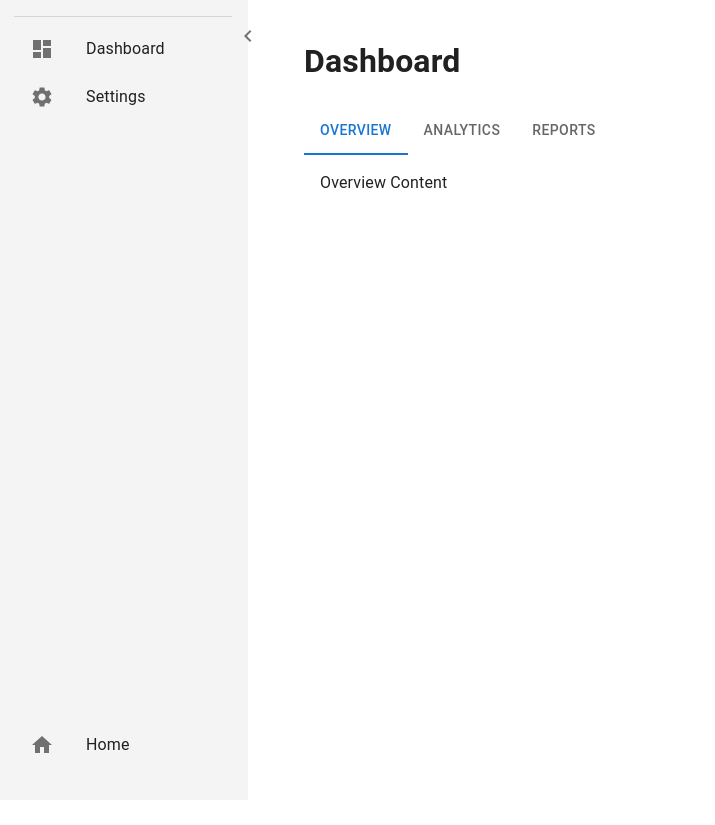
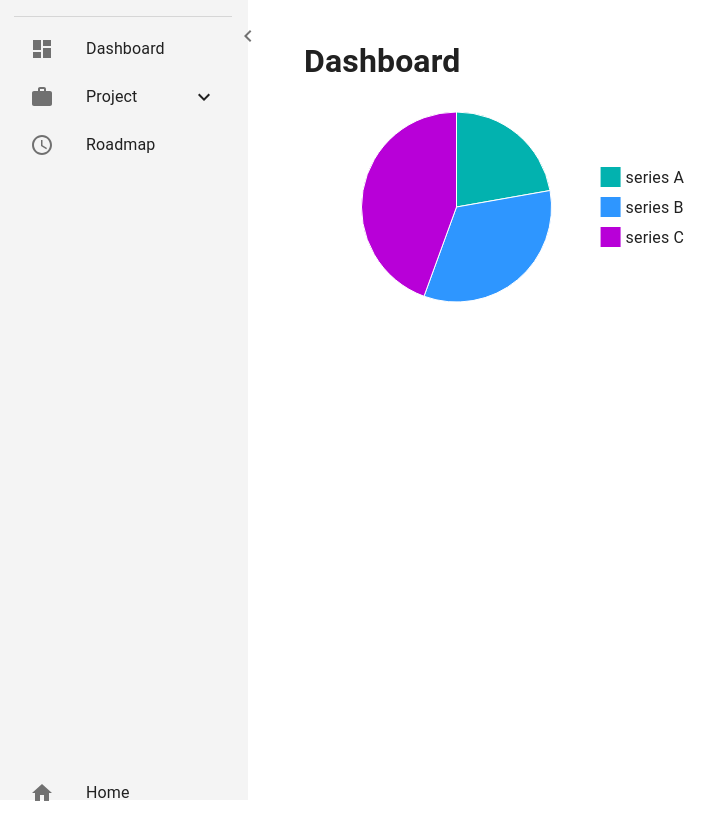
Before and after one commit to alfarabi-a96/dashboard-train, a Next.js app: page /main/dashboard in a window 1280 px wide. Shown: the whole page, without its empty margins (2-717 px from the left). Before the commit the page ends 800 px from the top, so only its background shows below. Built offline with nearby package versions, Linux system fonts and the light colour scheme.

Commit message:
Update content

```diff
--- a/package.json
+++ b/package.json
@@ -11,8 +11,9 @@
   "dependencies": {
     "@emotion/react": "^11.13.0",
     "@emotion/styled": "^11.13.0",
-    "@mui/icons-material": "^5.16.6",
-    "@mui/material": "^5.16.6",
+    "@mui/icons-material": "^5.16.7",
+    "@mui/material": "^5.16.7",
+    "@mui/x-charts": "^7.12.1",
     "next": "13.5.6",
     "react": "^18",
     "react-dom": "^18"
--- /dev/null
+++ b/src/components/chart/chart.tsx
@@ -0,0 +1,18 @@
+import { PieChart } from '@mui/x-charts/PieChart';
+
+const Chart = () => (
+<PieChart series={[
+  {
+    data: [
+      { id: 0, value: 10, label: 'series A' },
+      { id: 1, value: 15, label: 'series B' },
+      { id: 2, value: 20, label: 'series C' },
+    ],
+  },
+]}
+  width={400}
+  height={200}
+/>
+)
+
+export default Chart
--- a/src/components/sidebar/index.tsx
+++ b/src/components/sidebar/index.tsx
@@ -1,21 +1,52 @@
-import React from 'react'
-import { List, ListItem, ListItemIcon, ListItemText, IconButton, Divider } from '@mui/material'
-import { ChevronLeft, ChevronRight, Dashboard as DashboardIcon, Home, Settings as SettingsIcon } from '@mui/icons-material'
-import Link from 'next/link'
-import { useSidebar } from '@/helper/context/sidebar-context'
+import React, { useState } from 'react';
+import {
+  List,
+  ListItem,
+  ListItemIcon,
+  ListItemText,
+  IconButton,
+  Divider,
+  Collapse,
+  ListItemButton,
+} from '@mui/material';
+import {
+  ChevronLeft,
+  ChevronRight,
+  Dashboard as DashboardIcon,
+  Home,
+  Settings as SettingsIcon,
+  ExpandLess,
+  ExpandMore
+} from '@mui/icons-material';
+import EditIcon from '@mui/icons-material/Edit';
+import ListIcon from '@mui/icons-material/List';
+import AccessTimeIcon from '@mui/icons-material/AccessTime';
+import Link from 'next/link';
+import { useSidebar } from '@/helper/context/sidebar-context';
+import { NoteAdd, Work } from '../../../node_modules/@mui/icons-material/index';
 
 const Sidebar = () => {
-  const { open, toggleSidebar } = useSidebar()
+  const { open, toggleSidebar } = useSidebar();
+  const [openNested, setOpenNested] = useState({});
+
+  const handleClick = (item) => {
+    setOpenNested((prev) => ({
+      ...prev,
+      [item]: !prev[item],
+    }));
+  };
 
   return (
-    <div style={{
-      width: open ? 250 : 80,
-      backgroundColor: '#f4f4f4',
-      height: '100vh',
-      padding: 16,
-      transition: 'width 0.3s',
-      position: 'relative',
-    }}>
+    <div
+      style={{
+        width: open ? 250 : 90,
+        backgroundColor: '#f4f4f4',
+        height: '100vh',
+        padding: 16,
+        transition: 'width 0.3s',
+        position: 'relative',
+      }}
+    >
       <IconButton
         onClick={toggleSidebar}
         style={{
@@ -35,11 +66,41 @@ const Sidebar = () => {
           </ListItemIcon>
           <ListItemText primary={open ? 'Dashboard' : ''} />
         </ListItem>
-        <ListItem button component={Link} href="/main/settings">
+
+        <ListItemButton onClick={() => handleClick('project')}>
           <ListItemIcon>
-            <SettingsIcon />
+            <Work />
           </ListItemIcon>
-          <ListItemText primary={open ? 'Settings' : ''} />
+          <ListItemText primary={open ? 'Project' : ''} />
+          {openNested['project'] ? <ExpandLess /> : <ExpandMore />}
+        </ListItemButton>
+        <Collapse in={openNested['project']} timeout="auto" unmountOnExit>
+          <List component="div" disablePadding>
+            <ListItem button component={Link} href="/main/project/new" sx={{ pl: 4 }}>
+              <ListItemIcon>
+                <NoteAdd />
+              </ListItemIcon>
+              <ListItemText primary={open ? 'Create new project' : ''} />
+            </ListItem>
+            <ListItem button component={Link} href="/main/project/update" sx={{ pl: 4 }}>
+              <ListItemIcon>
+                < EditIcon />
+              </ListItemIcon>
+              <ListItemText primary={open ? 'Update project' : ''} />
+            </ListItem>
+            <ListItem button component={Link} href="/main/project/list" sx={{ pl: 4 }}>
+              <ListItemIcon>
+                < ListIcon />
+              </ListItemIcon>
+              <ListItemText primary={open ? 'Project list' : ''} />
+            </ListItem>
+          </List>
+        </Collapse>
+        <ListItem button component={Link} href="/main/roadmap">
+          <ListItemIcon>
+            <AccessTimeIcon />
+          </ListItemIcon>
+          <ListItemText primary={open ? 'Roadmap' : ''} />
         </ListItem>
         <ListItem button component={Link} href="/home" style={{ marginTop: '75vh' }}>
           <ListItemIcon>
@@ -49,7 +110,7 @@ const Sidebar = () => {
         </ListItem>
       </List>
     </div>
-  )
-}
+  );
+};
 
-export default Sidebar
+export default Sidebar;
--- a/src/pages/main/dashboard/index.tsx
+++ b/src/pages/main/dashboard/index.tsx
@@ -1,6 +1,6 @@
 import React from 'react'
-import { Tabs, Tab, Box } from '@mui/material'
 import Layout from '@/components/layout'
+import Chart from '@/components/chart/chart'
 
 const Dashboard: React.FC = () => {
   const [tabIndex, setTabIndex] = React.useState(0)
@@ -12,18 +12,7 @@ const Dashboard: React.FC = () => {
   return (
     <Layout>
       <h1>Dashboard</h1>
-      <Box sx={{ width: '100%' }}>
-        <Tabs value={tabIndex} onChange={handleTabChange} aria-label="dashboard tabs">
-          <Tab label="Overview" />
-          <Tab label="Analytics" />
-          <Tab label="Reports" />
-        </Tabs>
-        <Box sx={{ padding: 2 }}>
-          {tabIndex === 0 && <div>Overview Content</div>}
-          {tabIndex === 1 && <div>Analytics Content</div>}
-          {tabIndex === 2 && <div>Reports Content</div>}
-        </Box>
-      </Box>
+      <Chart/>
     </Layout>
   )
 }
```
Also changed, not shown: src/pages/main/roadmap/index.tsx (added, +31 -0 lines), src/pages/main/settings/index.tsx (deleted, +0 -13 lines), 1 other file (tests, documents, lock files or other folders).
